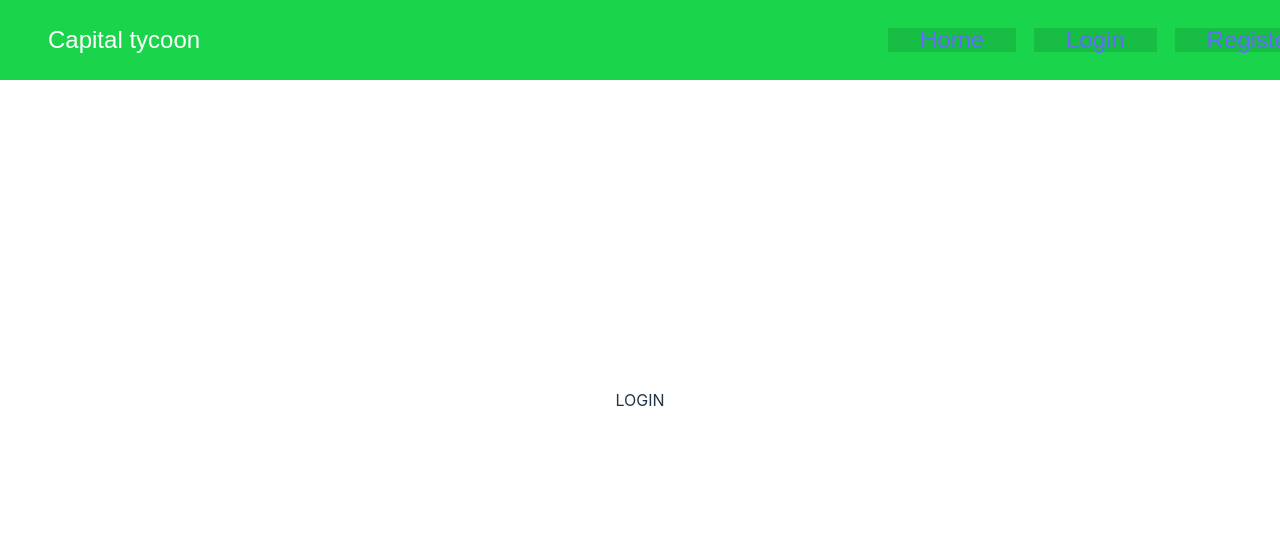
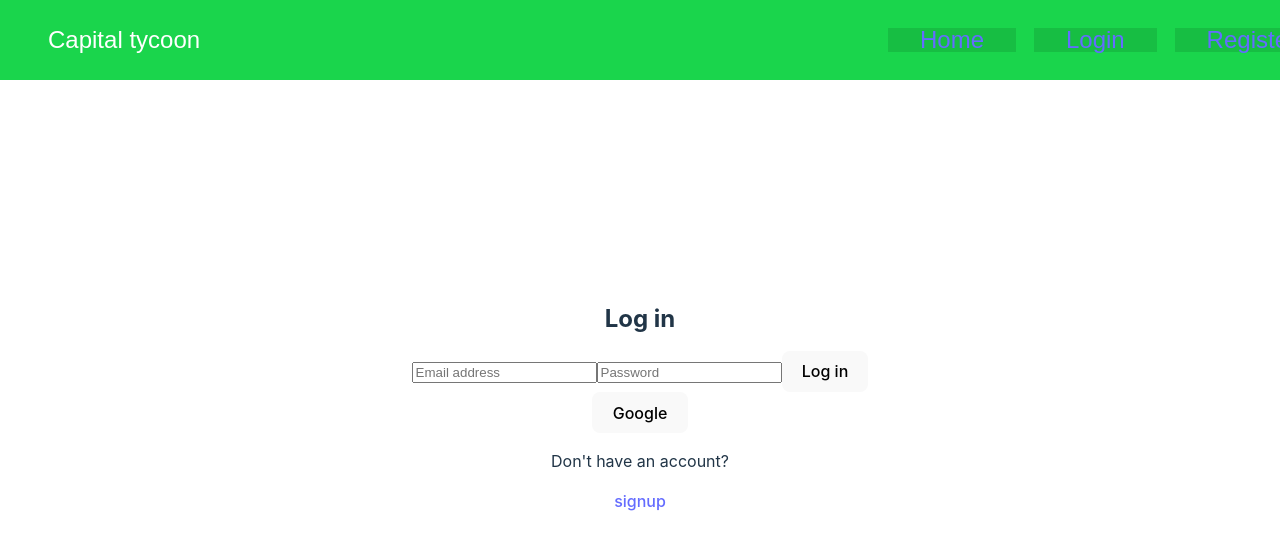
Before and after one commit to wh-tespace/Capital-Tycoon, a React (Vite) app: page /login in a window 1280 px wide. Shown: the top 550 px of the page. Built offline with nearby package versions, Linux system fonts and the light colour scheme; no server answers.

Commit message:
:sparkle: Adding login function

```diff
--- a/src/Pages/Login.jsx
+++ b/src/Pages/Login.jsx
@@ -1,10 +1,60 @@
-import React from 'react';
+import React, { useState } from "react";
+import { Link, useNavigate } from "react-router-dom";
 import { useUserAuth } from "../context/UserAuthContext";
 
-function Login() {
-    return (
-		<p>LOGIN</p>
-    );
+const Login = () => {
+  const [email, setEmail] = useState("");
+  const [password, setPassword] = useState("");
+  const [error, setError] = useState("");
+  const { logIn } = useUserAuth();
+  const navigate = useNavigate();
+
+  const handleSubmit = async (e) => {
+    e.preventDefault();
+    setError("");
+    try {
+      await logIn(email, password);
+      navigate("/dashboard");
+    } catch (err) {
+      setError(err.message);
+    }
+  };
+
+  const handleGoogleSignIn = async (e) => {
+    e.preventDefault();
+    try {
+      await googleSignIn();
+      navigate("/dashboard");
+    } catch (error) {
+      console.log(error.message);
+    }
+  };
+
+  return (
+    <>
+      <section>
+        <h2>Log in</h2>
+
+        <form onSubmit={handleSubmit}>
+          <input type="email" placeholder="Email address" onChange={(e) => setEmail(e.target.value)} />
+
+          <input type="password" placeholder="Password" onChange={(e) => setPassword(e.target.value)} />
+
+          <button variant="primary" type="Submit">Log in</button>
+        </form>
+
+        <button onClick={handleGoogleSignIn}>
+          Google
+        </button>
+
+        <div>
+          <p>Don't have an account?</p>
+
+          <Link to="/signup">signup</Link>
+        </div>
+      </section>
+    </>
+  )
 }
 
 export default Login;
--- a/src/Pages/Signup.jsx
+++ b/src/Pages/Signup.jsx
@@ -14,7 +14,7 @@ const Signup = () => {
     setError("");
     try {
       await signUp(email, password);
-      navigate("/");
+      navigate("/login");
     } catch (error) {
       setError(error.message);
       console.log(error)
```
